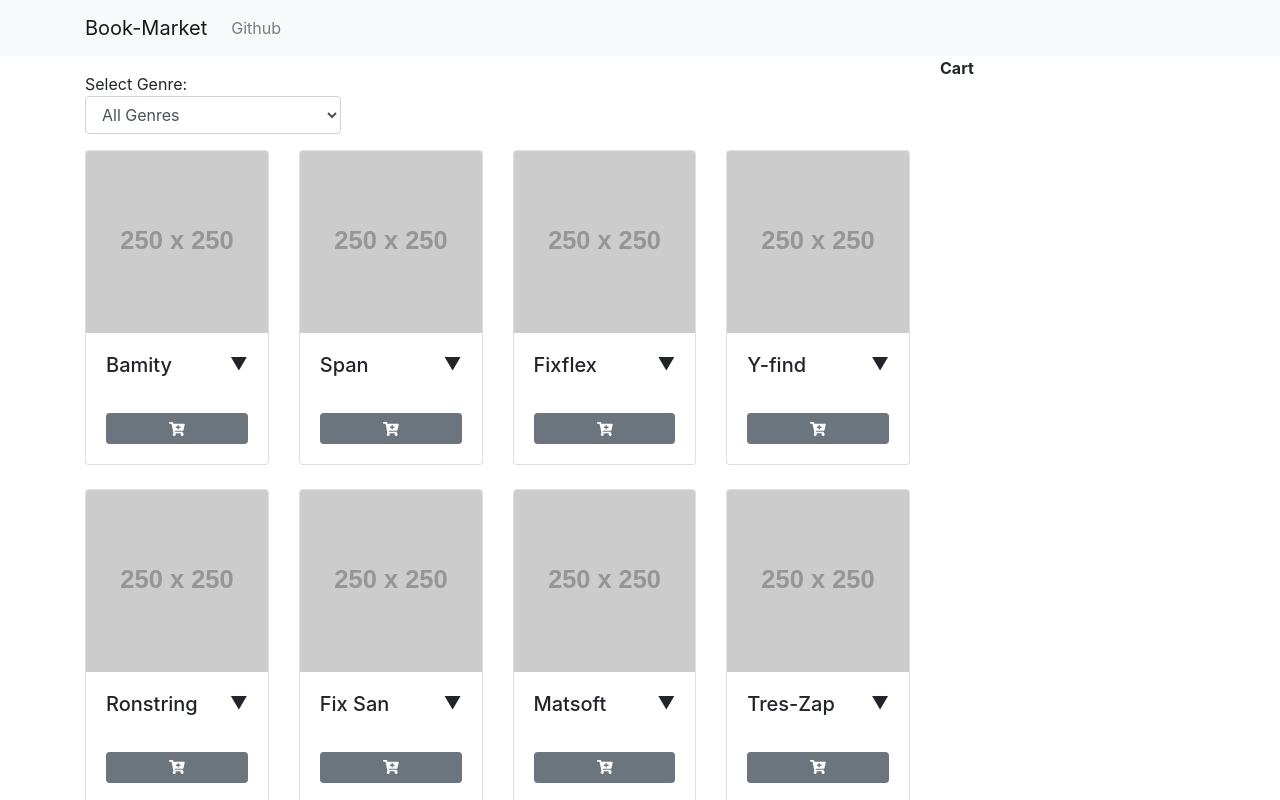
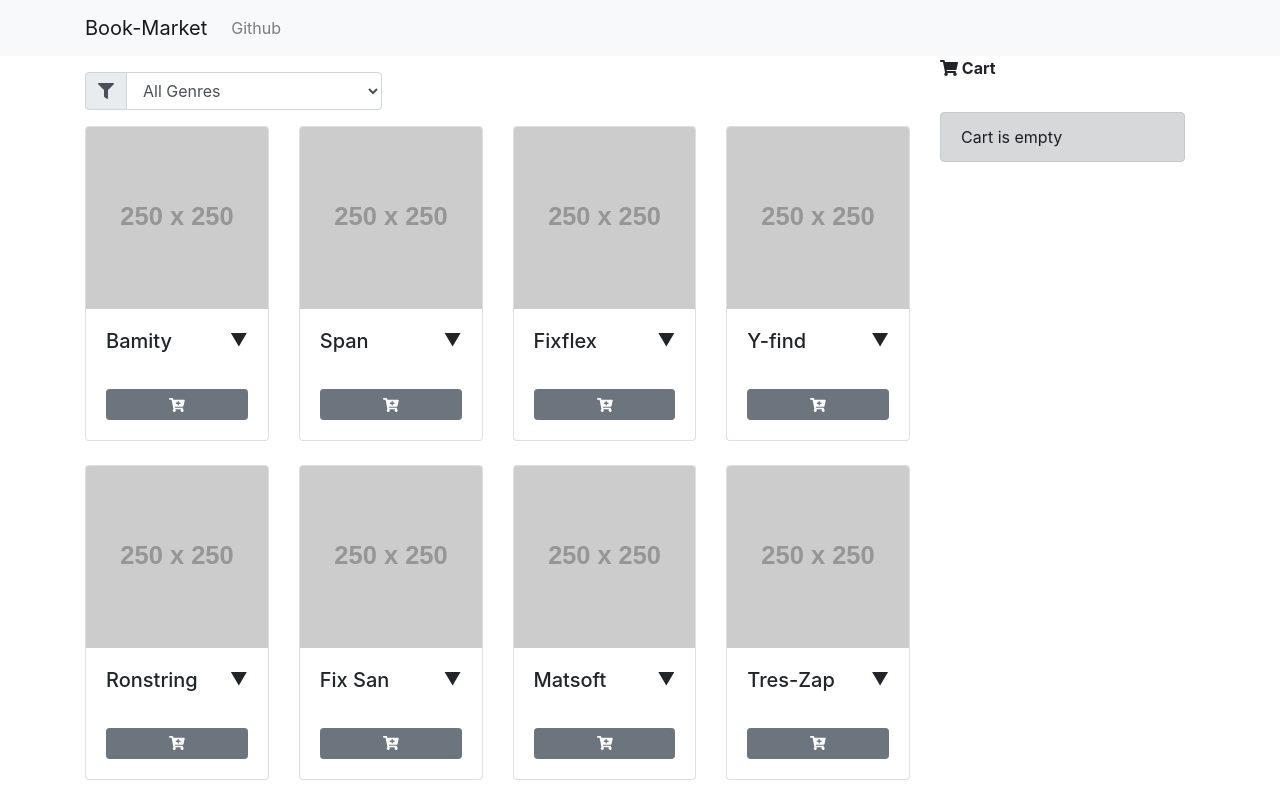
Before and after one commit to bisesh7/book-market, a React (Create React App) app: page / in a window 1280 px wide. Shown: the top 800 px of the page. Built offline with nearby package versions, Linux system fonts and the light colour scheme.

Commit message:
replaced selecte genre with icon and cart is epty message is shown when cart is empty

```diff
--- a/src/Components/BooksDisplayComponent.js
+++ b/src/Components/BooksDisplayComponent.js
@@ -1,5 +1,14 @@
+import { faFilter } from "@fortawesome/free-solid-svg-icons";
+import { FontAwesomeIcon } from "@fortawesome/react-fontawesome";
 import React, { useContext, useEffect, useRef, useState } from "react";
-import { CardDeck, Button, Input } from "reactstrap";
+import {
+  CardDeck,
+  Button,
+  Input,
+  InputGroup,
+  InputGroupAddon,
+  InputGroupText,
+} from "reactstrap";
 import { BooksContext } from "../Contexts/BooksContext";
 import { getGenres } from "../Functions/getGenres";
 import BooksCardComponent from "./BooksCardComponent";
@@ -162,7 +171,12 @@ const BooksDisplayComponent = (props) => {
   return (
     <div className={props.className}>
       <div>
-        <span>Select Genre: </span>
+        <InputGroup>
+          <InputGroupAddon addonType="prepend">
+            <InputGroupText>
+              <FontAwesomeIcon icon={faFilter} />
+            </InputGroupText>
+          </InputGroupAddon>
           <Input
             onChange={(e) => {
               setGenreSelected(e.target.value);
@@ -173,6 +187,7 @@ const BooksDisplayComponent = (props) => {
           >
             {genreOptions}
           </Input>
+        </InputGroup>
       </div>
 
       <div className={props.className}>{cardDecksShown}</div>
--- a/src/Components/CartComponent.js
+++ b/src/Components/CartComponent.js
@@ -1,5 +1,5 @@
 import React, { useContext, useEffect, useState } from "react";
-import { ListGroup } from "reactstrap";
+import { Alert, ListGroup } from "reactstrap";
 import { CartContext } from "../Contexts/CartContext";
 import { BooksContext } from "../Contexts/BooksContext";
 import CartListGroupItem from "./CartListGroupItemComponent";
@@ -49,7 +49,9 @@ const CartComponent = (props) => {
         <small className="float-right">
           Total: {getNPRFromDollar(totalAmount)}
         </small>
-      ) : null}
+      ) : (
+        <Alert color="dark">Cart is empty</Alert>
+      )}
     </div>
   );
 };
--- a/src/Components/HomeComponent.js
+++ b/src/Components/HomeComponent.js
@@ -4,6 +4,8 @@ import BooksDisplayComponent from "./BooksDisplayComponent";
 import CartComponent from "./CartComponent";
 import NavbarComponent from "./NavbarComponent";
 import { Alert } from "reactstrap";
+import { FontAwesomeIcon } from "@fortawesome/react-fontawesome";
+import { faShoppingCart } from "@fortawesome/free-solid-svg-icons";
 
 const HomeComponent = (props) => {
   // Alert
@@ -40,7 +42,9 @@ const HomeComponent = (props) => {
             />
           </Col>
           <Col md="3">
-            <strong>Cart</strong>
+            <strong className="cart-text">
+              <FontAwesomeIcon icon={faShoppingCart} /> Cart
+            </strong>
             <div className="sticky-top cart">
               <CartComponent {...props} />
             </div>
```
Lines whose indentation alone changed are shown as unchanged.
